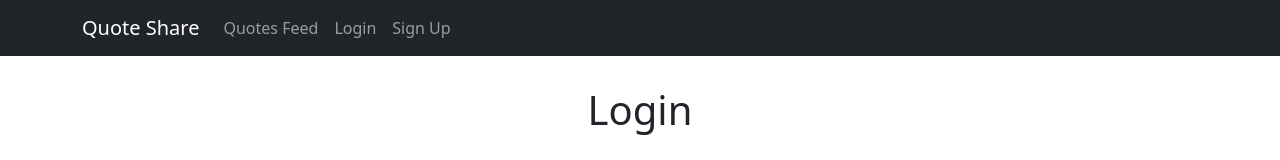
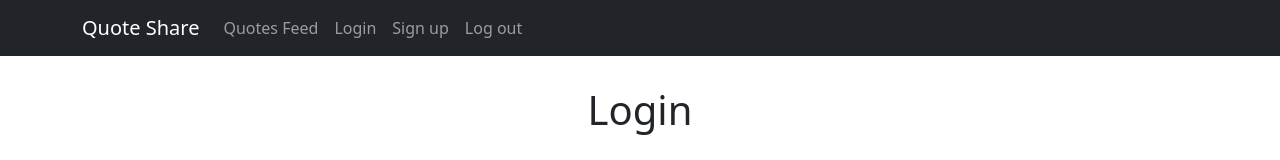
Before and after one commit to Amer-N-Sulaiman/quoteshare_frontend, a Next.js app: page /login in a window 1280 px wide. Shown: the top 160 px of the page. Built offline with nearby package versions, Linux system fonts and the light colour scheme.

Commit message:
Added Logout functionality

```diff
--- a/components/Navbar.jsx
+++ b/components/Navbar.jsx
@@ -1,8 +1,11 @@
 import Container from 'react-bootstrap/Container';
 import Nav from 'react-bootstrap/Nav';
 import Navbar from 'react-bootstrap/Navbar';
+import {logout} from '../redux/features/userSlice'
+import {useDispatch} from 'react-redux'
 
 function MyNavbar() {
+    const dispatch = useDispatch()
     return (
         <>
             <Navbar bg="dark" variant="dark" style={{marginBottom: '30px'}}>
@@ -11,7 +14,8 @@ function MyNavbar() {
                 <Nav className="me-auto">
                 <Nav.Link href="/">Quotes Feed</Nav.Link>
                 <Nav.Link href="/login">Login</Nav.Link>
-                <Nav.Link href="/signup">Sign Up</Nav.Link>
+                <Nav.Link href="/signup">Sign up</Nav.Link>
+                <Nav.Link onClick={()=>dispatch(logout())}>Log out</Nav.Link>
                 </Nav>
             </Container>
             </Navbar>
--- a/redux/features/userSlice.js
+++ b/redux/features/userSlice.js
@@ -40,6 +40,9 @@ const userSlice = createSlice({
     reducers: {
         setUser: (state, action)=>{
             state.user = action.payload
+        },
+        logout: (state)=>{
+            state.user = null
         }
     },
     extraReducers: (builder)=>{
@@ -56,5 +59,5 @@ const userSlice = createSlice({
     }
 })
 
-export const {setUser} = userSlice.actions
+export const {setUser, logout} = userSlice.actions
 export default userSlice.reducer
```
